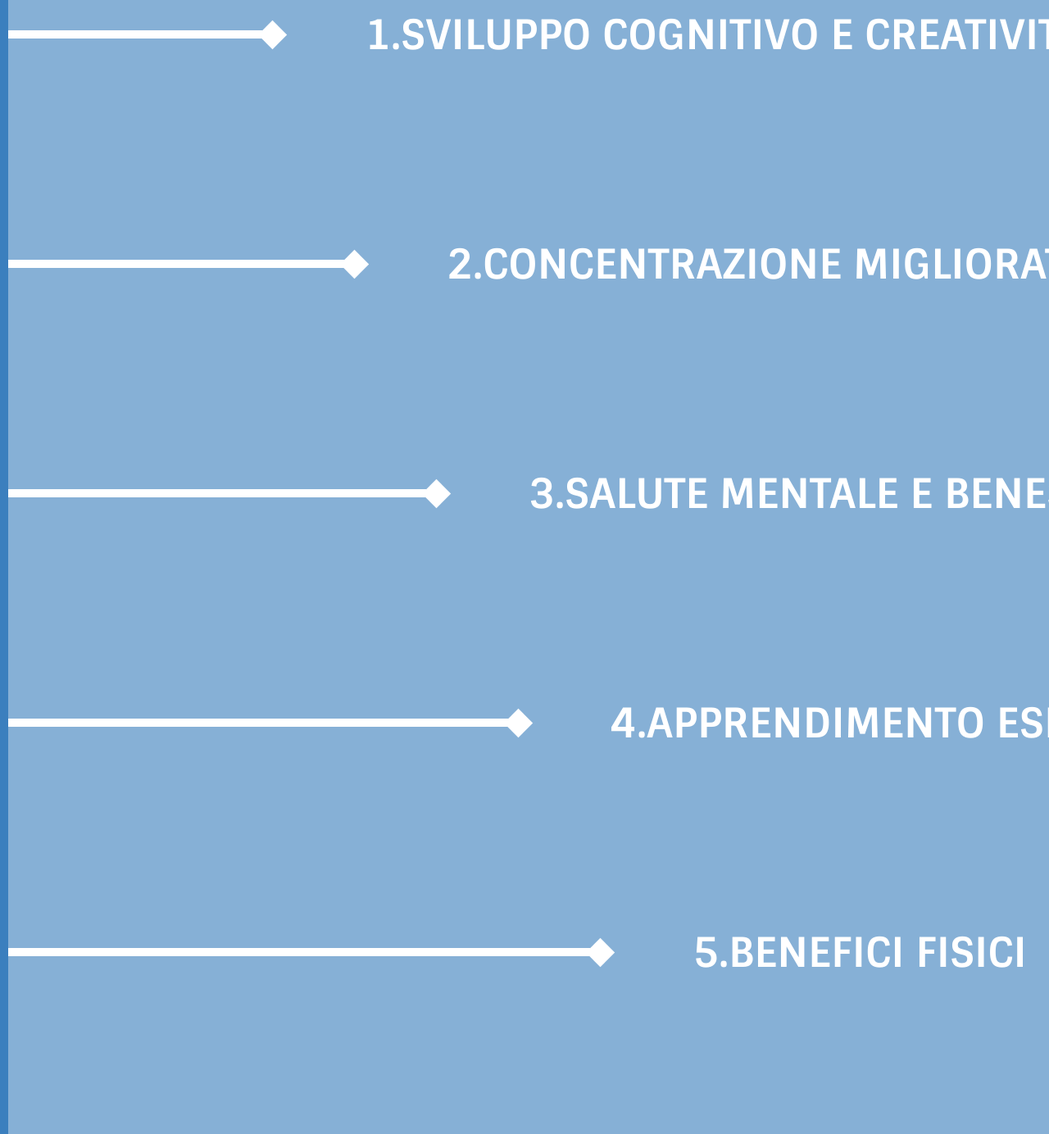
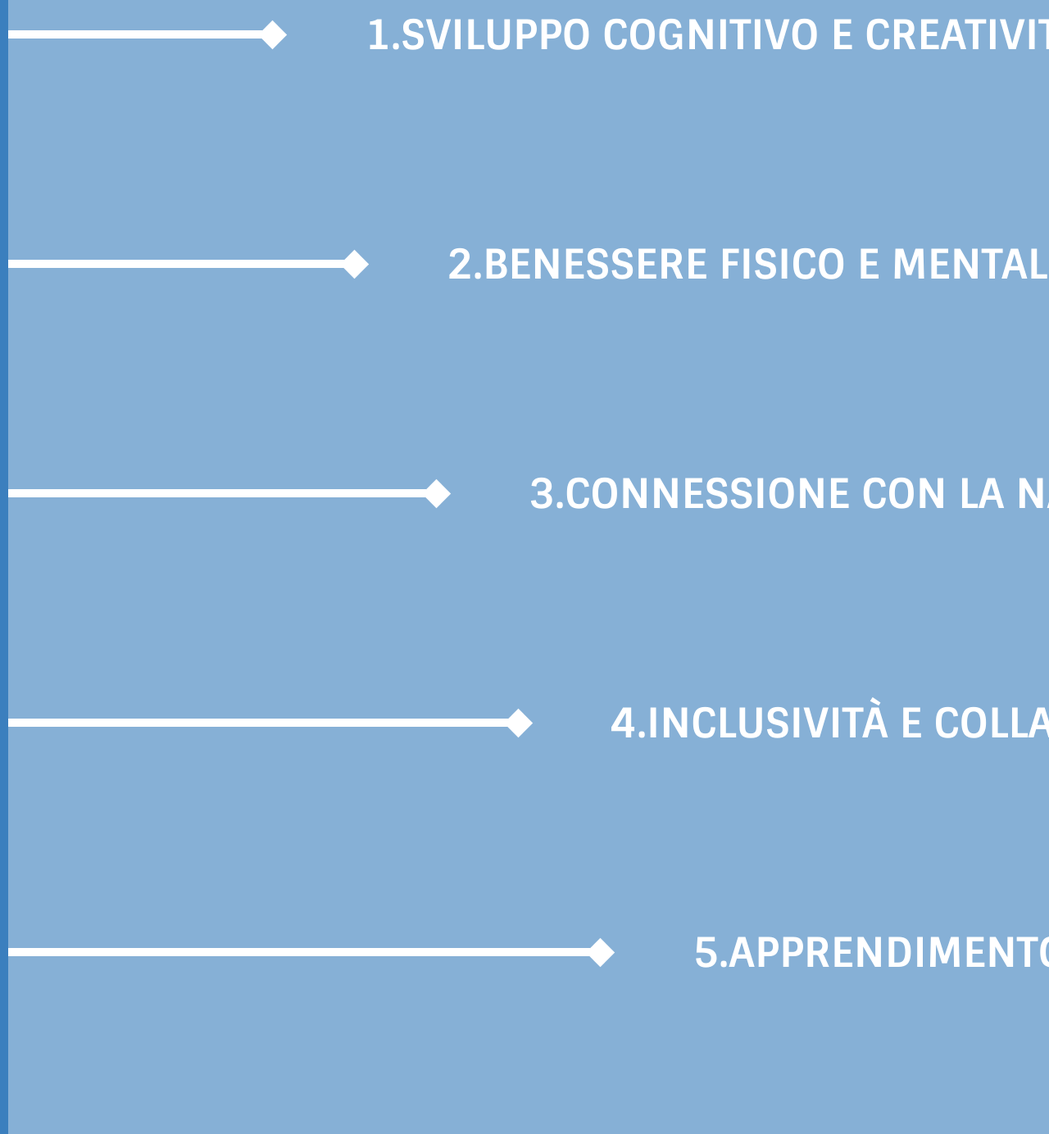
Before and after one commit to Paolo96700/didattica-all-aperto, a Vue app: page / in a window 1280 px wide. Shown: the part 4030-5414 px from the top of the page at 82% size. Built offline with nearby package versions, Linux system fonts and the light colour scheme; a web font is replaced by a local one.

Commit message:
add text in menu

```diff
--- a/src/components/SectionTwo.vue
+++ b/src/components/SectionTwo.vue
@@ -6,15 +6,25 @@
                 isMenuHidden: true,
                 currentMenuItem: "",
                 menuDescriptions: {
-                    '1.Sviluppo Cognitivo e Creatività': 'La didattica all\'aperto offre un prezioso beneficio di stimolazione sensoriale agli studenti che possono sperimentare in prima persona i concetti appresi, rende l\'istruzione più tangibile e coinvolgente. Inoltre, l\'ambiente esterno offre molteplici opportunità per stimolare la creatività, favorire la concentrazione e migliorare il benessere emotivo, contribuendo così allo sviluppo globale degli studenti.'
+                    '1.Sviluppo Cognitivo e Creatività': 'La didattica all\'aperto favorisce lo sviluppo cognitivo dei bambini attraverso esperienze sensoriali e attività stimolanti. Le sessioni all\'aperto incoraggiano la creatività, stimolando la mente dei bambini con nuovi stimoli visivi e tattili, promuovendo la risoluzione creativa dei problemi.',
+
+                    '2.Benessere Fisico e Mentale': 'Grazie all\'attività fisica all\'aperto, i bambini migliorano il loro benessere fisico e mentale. L\'aria aperta e l\'esercizio fisico contribuiscono a una migliore salute generale, riducono lo stress e promuovono una mentalità positiva, elementi fondamentali per l\'apprendimento ottimale.',
+
+                    '3.Connessione con la Natura': 'La didattica all\'aperto crea una connessione significativa con la natura. I bambini imparano a rispettare l\'ambiente circostante, sviluppando una consapevolezza ecologica. Questo contribuisce a formare cittadini consapevoli e responsabili del nostro pianeta.',
+
+                    '4.Inclusività e Collaborazione': 'Gli spazi verdi offrono opportunità per attività di gruppo e cooperazione, promuovendo l\'inclusività e lo spirito di squadra. Attraverso giochi e attività all\'aperto, i bambini imparano a collaborare, a rispettare le differenze e a sviluppare competenze sociali fondamentali.',
+
+                    '5.Apprendimento Pratico e Memorizzazione': 'La didattica all\'aperto offre un\'apprendimento pratico che facilita la memorizzazione delle informazioni. Le lezioni immersive e coinvolgenti all\'aperto creano ricordi duraturi, rendendo l\'apprendimento un\'esperienza memorabile e significativa per i bambini.'
+
+
                 },
                 menuPosition: 0,
                 menus: [
                     { label: '1.Sviluppo Cognitivo e Creatività', position: 0},
-                    { label: '2.concentrazione migliorata', position: 1},
-                    { label: '3.salute mentale e benessere', position: 2},
-                    { label: '4.apprendimento esperienzale', position: 3},
-                    { label: '5.benefici fisici', position: 4},
+                    { label: '2.Benessere Fisico e Mentale', position: 1},
+                    { label: '3.Connessione con la Natura', position: 2},
+                    { label: '4.Inclusività e Collaborazione', position: 3},
+                    { label: '5.Apprendimento Pratico e Memorizzazione', position: 4},
                 ],
             };
         },
```
